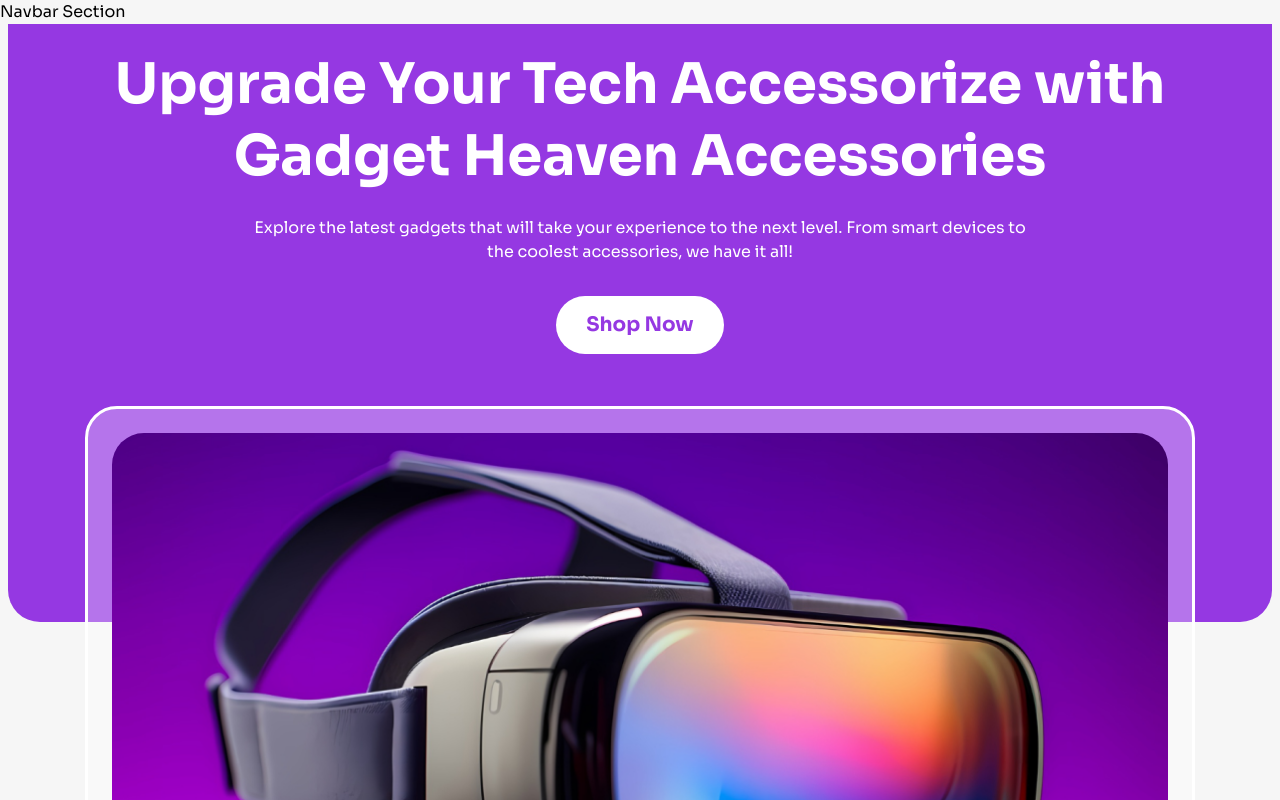
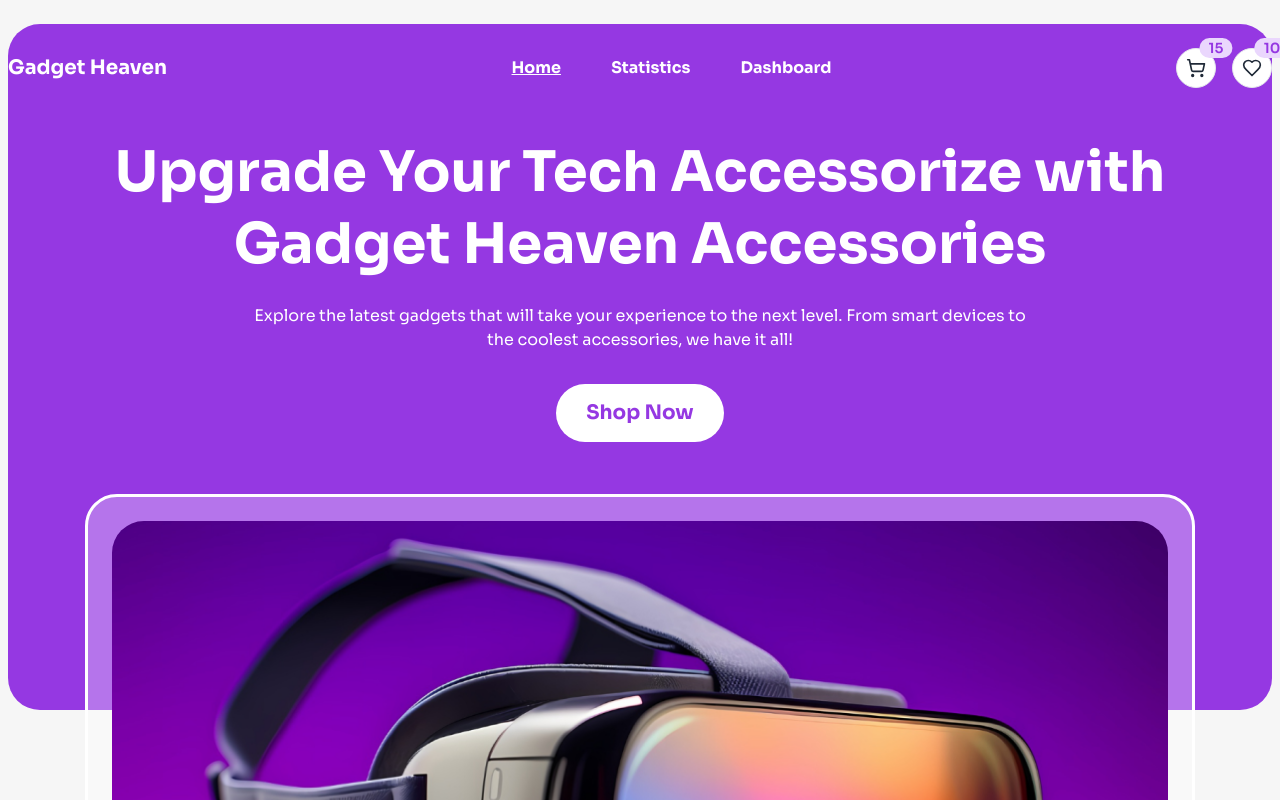
Before and after one commit to amirulkanak/gadget-heaven-ak, a React (Vite) app: page / in a window 1280 px wide. Shown: the top 800 px of the page. Built offline with nearby package versions, Linux system fonts and the light colour scheme.

Commit message:
Navbar Section

```diff
--- a/package.json
+++ b/package.json
@@ -12,6 +12,7 @@
   "dependencies": {
     "react": "^18.3.1",
     "react-dom": "^18.3.1",
+    "react-icons": "^5.3.0",
     "react-router-dom": "^6.27.0"
   },
   "devDependencies": {
@@ -20,6 +21,7 @@
     "@types/react-dom": "^18.3.1",
     "@vitejs/plugin-react": "^4.3.3",
     "autoprefixer": "^10.4.20",
+    "daisyui": "^4.12.14",
     "eslint": "^9.13.0",
     "eslint-plugin-react": "^7.37.2",
     "eslint-plugin-react-hooks": "^5.0.0",
--- a/src/components/Banner.jsx
+++ b/src/components/Banner.jsx
@@ -1,4 +1,5 @@
 import HeroBG from '../assets/images/hero-banner.png';
+
 const Banner = () => {
   return (
     <section className="max-width-wrapper -mt-[8rem] lg:-mt-[13.5rem]">
--- a/src/components/Header.jsx
+++ b/src/components/Header.jsx
@@ -1,3 +1,4 @@
+import { Link } from 'react-router-dom';
 import Banner from './Banner';
 
 const Header = () => {
@@ -16,9 +17,11 @@ const Header = () => {
             </p>
 
             {/* Action button navigate to the Dashboard page */}
-            <button className="mt-2 px-[1.88rem] py-[0.94rem] text-clr-electric-violet bg-white text-xl font-bold rounded-[2rem]">
+            <Link
+              to={'/dashboard'}
+              className="mt-2 px-[1.88rem] py-[0.94rem] text-clr-electric-violet bg-white text-xl font-bold rounded-[2rem]">
               Shop Now
-            </button>
+            </Link>
           </section>
         </div>
       </header>
--- a/src/components/Navbar.jsx
+++ b/src/components/Navbar.jsx
@@ -1,5 +1,69 @@
+import { Link, NavLink, useLocation } from 'react-router-dom';
+import { LuShoppingCart } from 'react-icons/lu';
+import { LuHeart } from 'react-icons/lu';
+
 const Navbar = () => {
-  return <nav>Navbar Section</nav>;
+  const { pathname } = useLocation();
+  const isHome = pathname === '/' ? true : false;
+
+  return (
+    <nav className="max-w-[96.5rem] w-full mx-auto px-2">
+      <div className={isHome && 'bg-clr-electric-violet rounded-t-[2rem]'}>
+        <section className="max-width-wrapper py-6 mt-6 flex items-center justify-between">
+          {/* logo */}
+          <Link
+            to={'/'}
+            className={`text-xl font-bold ${
+              isHome ? 'text-white' : 'text-clr-woodsmoke'
+            }`}>
+            Gadget Heaven
+          </Link>
+
+          {/* navigation */}
+          <ul
+            className={`max-w-[20rem] w-full text-base font-bold flex items-center justify-between gap-2
+              ${isHome ? 'text-white' : 'text-clr-woodsmoke'}`}>
+            <NavLink
+              to={'/'}
+              className={({ isActive }) => (isActive ? 'underline' : '')}>
+              Home
+            </NavLink>
+            <NavLink
+              to={'/statistics'}
+              className={({ isActive }) => (isActive ? 'underline' : '')}>
+              Statistics
+            </NavLink>
+            <NavLink
+              to={'/dashboard'}
+              className={({ isActive }) => (isActive ? 'underline' : '')}>
+              Dashboard
+            </NavLink>
+          </ul>
+
+          {/* Cart and wishlist icon */}
+          <div className="flex items-center gap-4">
+            <div className="da-indicator">
+              <span className="da-indicator-item da-badge border-none bg-[#ead7fd] text-clr-electric-violet font-semibold">
+                15
+              </span>
+              <div className="size-10 rounded-full border flex items-center justify-center bg-white">
+                <LuShoppingCart className="text-xl" />
+              </div>
+            </div>
+
+            <div className="da-indicator">
+              <span className="da-indicator-item da-badge border-none bg-[#ead7fd] text-clr-electric-violet font-semibold">
+                10
+              </span>
+              <div className="size-10 rounded-full border flex items-center justify-center bg-white">
+                <LuHeart className="text-xl" />
+              </div>
+            </div>
+          </div>
+        </section>
+      </div>
+    </nav>
+  );
 };
 
 export default Navbar;
--- /dev/null
+++ b/src/pages/DashboardPage.jsx
@@ -0,0 +1,5 @@
+const DashboardPage = () => {
+  return <div>Dashboard Page</div>;
+};
+
+export default DashboardPage;
--- /dev/null
+++ b/src/pages/StatisticsPage.jsx
@@ -0,0 +1,5 @@
+const StatisticsPage = () => {
+  return <div>Statistics Page</div>;
+};
+
+export default StatisticsPage;
--- a/tailwind.config.js
+++ b/tailwind.config.js
@@ -19,5 +19,11 @@ module.exports = {
       },
     },
   },
-  plugins: [],
+  plugins: [require('daisyui')],
+
+  // Config for daisyUI
+  daisyui: {
+    themes: ['light'], // only 'light' theme available
+    prefix: 'da-', // change prefix for all classes
+  },
 };
```
Also changed, not shown: src/routes/Routes.jsx (+10 -0 lines), 1 other file (tests, documents, lock files or other folders).
